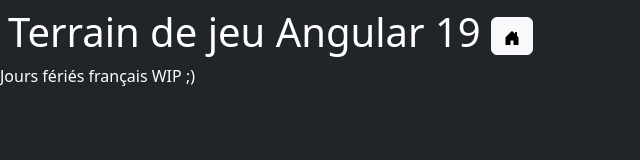
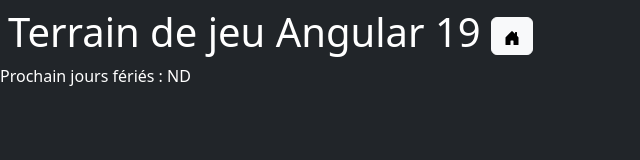
Before and after one commit to js-playground-of-css/ng-playground-app, an Angular app: page /sub-app/jours-feries-fr in a window 1280 px wide. Shown: the top 160 px of the page, without its empty margins (0-640 px from the left). Built offline with nearby package versions, Linux system fonts and the light colour scheme; no server answers.

Commit message:
Jours Fériés FR : afficher libellé du prochains jours fériés

```diff
--- a/src/app/sub-app/jours-feries-fr/jours-feries-page/jours-feries-page.component.ts
+++ b/src/app/sub-app/jours-feries-fr/jours-feries-page/jours-feries-page.component.ts
@@ -1,4 +1,4 @@
-import { Component, inject, OnInit } from '@angular/core';
+import { Component, inject, signal, computed, OnInit } from '@angular/core';
 import { AsyncPipe } from '@angular/common';
 import { JoursFeriesFrService } from '../services/jours-feries-fr.service';
 import { DateUtils } from '../../../utils/date-utils';
@@ -9,12 +9,21 @@
   imports: [],
   template: `
     <p class="text-white" >
-      Jours fériés français WIP ;)
+      Prochain jours fériés : {{libelleProchainJoursFeries()}}
     </p>
   `,
   styles: ``
 })
 export class JoursFeriesPageComponent implements OnInit {
+    prochainJoursFeries = signal<JoursFeries|null>(null);
+
+    libelleProchainJoursFeries = computed(() => {
+        let libelle = 'ND';
+        if(this.prochainJoursFeries() !== null) {
+            libelle = (this.prochainJoursFeries() as JoursFeries).getLibelle();
+        }
+        return libelle;
+    });
 
     private joursFeriesFrService = inject(JoursFeriesFrService);
 
@@ -39,18 +48,16 @@
         const data = localStorage.getItem(`${anneeActuelle}`);
         if(data !== null) {
             const now : Date = new Date();
-            let prochainJoursFeries : JoursFeries | null = null;
             // Parsing des données JSON
             const dataObj = Object.entries(JSON.parse(data));
             // Récupération du prochain jours fériés
-            for(let index = 0 ; index < dataObj.length && prochainJoursFeries == null ; index++) {
+            for(let index = 0 ; index < dataObj.length && this.prochainJoursFeries() == null ; index++) {
                 const cle : string = dataObj[index][0];
                 const cleToDate : Date = DateUtils.stringToDate(cle);
                 if(now.getTime() < cleToDate.getTime()) {
-                    prochainJoursFeries = new JoursFeries(cle, dataObj[index][1] as string);
+                    this.prochainJoursFeries.set(new JoursFeries(cle, dataObj[index][1] as string));
                 }
             }
-            console.log(prochainJoursFeries);
         }
     }
 
```
